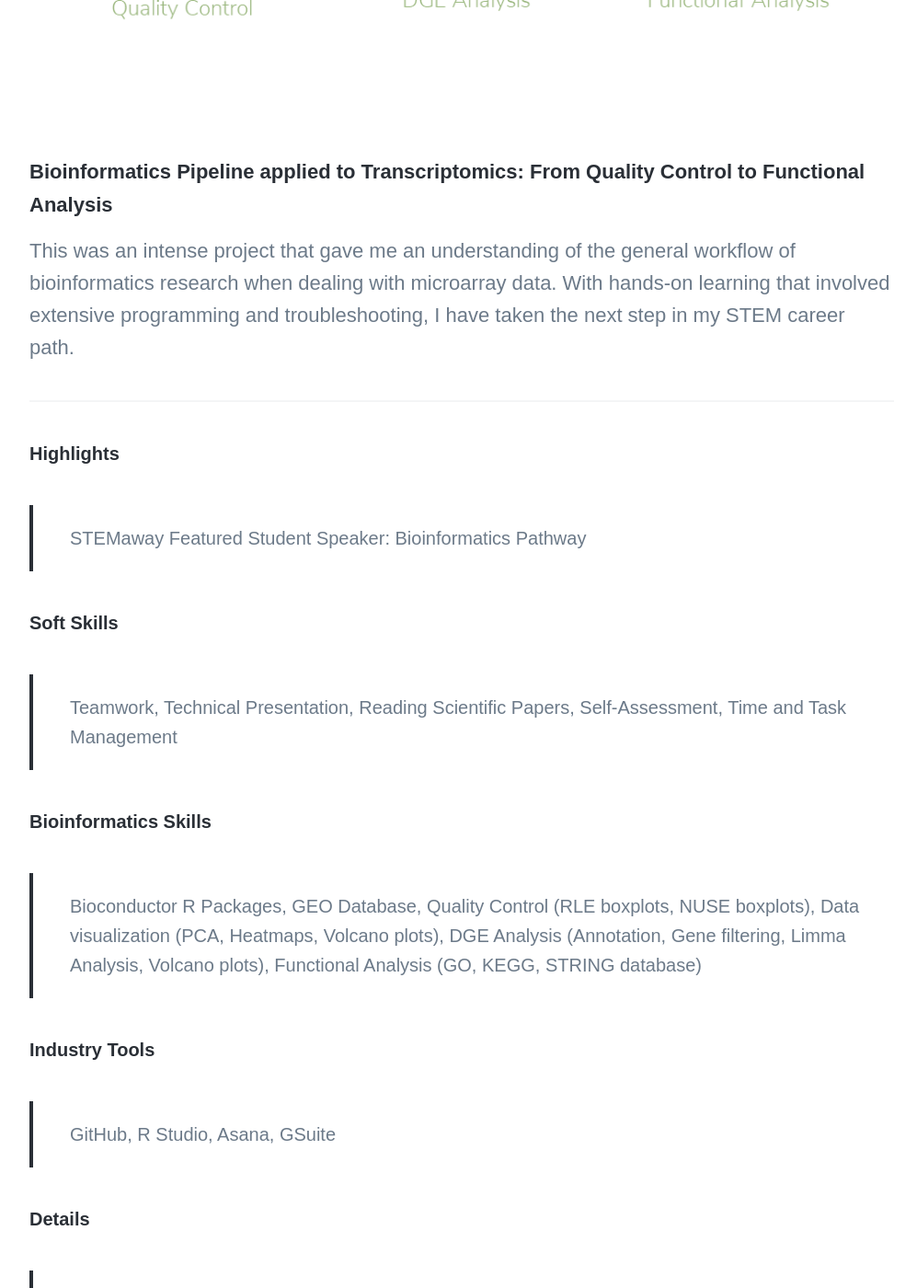
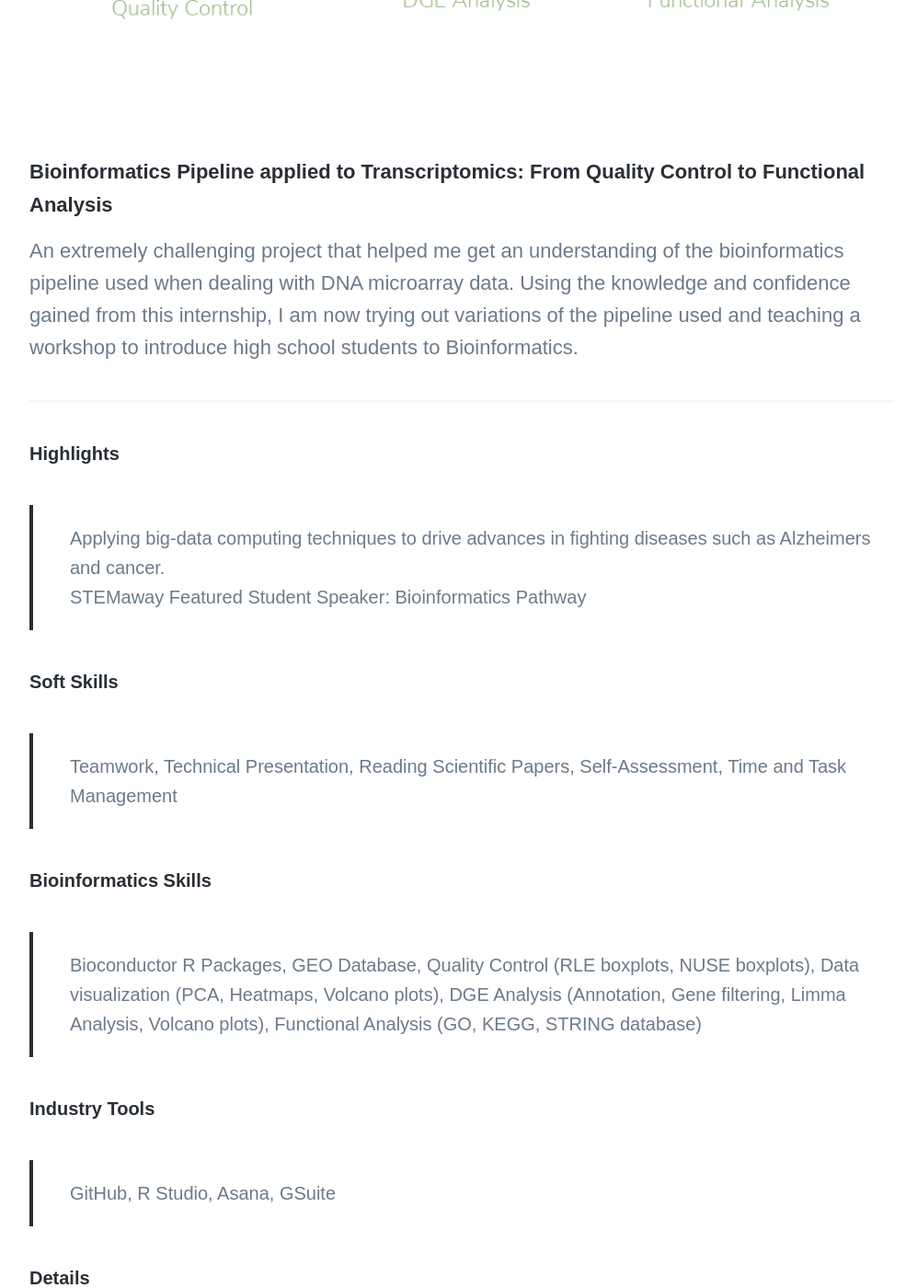
Before and after one commit to disha-22/disha-22.github.io, a Jekyll site: the page built from _projects/bio.md, in a window 1280 px wide and 1400 px high, scrolled down 975 px. Shown: the whole window at 92% size, without its empty margins (138-1135 px from the left). Built offline with Jekyll 4.4.1, drawn with Linux system fonts in a browser that asks for light colours; nearby versions of some CDN libraries; some web fonts are replaced; some of the changed text lies outside the part shown.

Commit message:
Update bio.md

```diff
--- a/_projects/bio.md
+++ b/_projects/bio.md
@@ -10,12 +10,14 @@ featured_image: '/images/demo/bioinformatics.png'
 
 <h4>Bioinformatics Pipeline applied to Transcriptomics: From Quality Control to Functional Analysis</h4>
 
-This was an intense project that gave me an understanding of the general workflow of bioinformatics research when dealing with microarray data. With hands-on learning that involved extensive programming and troubleshooting, I have taken the next step in my STEM career path.
+An extremely challenging project that helped me get an understanding of the bioinformatics pipeline used when dealing with DNA microarray data.
+Using the knowledge and confidence gained from this internship, I am now trying out variations of the pipeline used and teaching a workshop to introduce high school students to Bioinformatics.
 
 <hr>
 
 <h6> Highlights </h6>
-> STEMaway Featured Student Speaker: Bioinformatics Pathway
+> Applying big-data computing techniques to drive advances in fighting diseases such as Alzheimers and cancer.
+<br> STEMaway Featured Student Speaker: Bioinformatics Pathway
 
 <h6> Soft Skills </h6>
 > Teamwork, Technical Presentation, Reading Scientific Papers, Self-Assessment, Time and Task Management
@@ -28,7 +30,9 @@ DGE Analysis (Annotation, Gene filtering, Limma Analysis, Volcano plots), Functi
 > GitHub, R Studio, Asana, GSuite
 
 <h6> Details </h6>
-> Batch correction, quality control, phenotypic analysis, differential gene expression analysis, and functional analysis on the GSE8761 and GSE32323 datasets from the GEO database. <br> Identify genes that could be potential prognostic markers for colorectal cancer based on the analyses mentioned above.
+> Installing and using Bioconductor packages needed for gene expression analysis and routines necessary for statistical analysis such as removing outliers, and normalization
+<br> Drawing statistically significant correlations between disease and genes expressed.
+<br> Identify genes that could be potential prognostic markers for colorectal cancer based on the analyses mentioned above.
 
 ---
 
```
